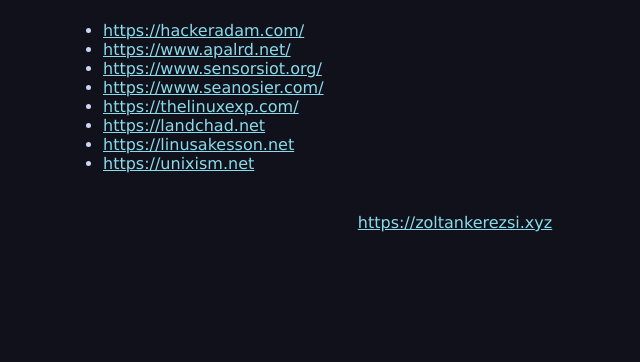
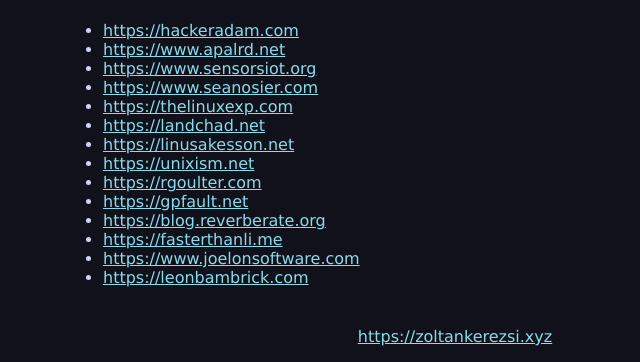
Before and after one commit to kerezsiz42/zoltankerezsi.xyz, a plain HTML site: page index.html in a window 1280 px wide. Shown: the part 519-881 px from the top of the page, without its empty margins (185-825 px from the left). Before the commit the page ends 800 px from the top, so only its background shows below. Drawn offline with Linux system fonts and the light colour scheme.

Commit message:
add more blog links

```diff
--- a/index.html
+++ b/index.html
@@ -27,16 +27,34 @@ href="/markdown-feature-test.html">Markdown feature test</a></li>
 </ul>
 <h1 id="interesting-blogs-i-follow">Interesting blogs I follow</h1>
 <ul>
-<li><a href="https://hackeradam.com/">https://hackeradam.com/</a></li>
-<li><a href="https://www.apalrd.net/">https://www.apalrd.net/</a></li>
-<li><a
-href="https://www.sensorsiot.org/">https://www.sensorsiot.org/</a></li>
-<li><a
-href="https://www.seanosier.com/">https://www.seanosier.com/</a></li>
-<li><a href="https://thelinuxexp.com/">https://thelinuxexp.com/</a></li>
-<li><a href="https://landchad.net">https://landchad.net</a></li>
-<li><a href="https://linusakesson.net">https://linusakesson.net</a></li>
-<li><a href="https://unixism.net">https://unixism.net</a></li>
+<li><a href="https://hackeradam.com"
+class="uri">https://hackeradam.com</a></li>
+<li><a href="https://www.apalrd.net"
+class="uri">https://www.apalrd.net</a></li>
+<li><a href="https://www.sensorsiot.org"
+class="uri">https://www.sensorsiot.org</a></li>
+<li><a href="https://www.seanosier.com"
+class="uri">https://www.seanosier.com</a></li>
+<li><a href="https://thelinuxexp.com"
+class="uri">https://thelinuxexp.com</a></li>
+<li><a href="https://landchad.net"
+class="uri">https://landchad.net</a></li>
+<li><a href="https://linusakesson.net"
+class="uri">https://linusakesson.net</a></li>
+<li><a href="https://unixism.net"
+class="uri">https://unixism.net</a></li>
+<li><a href="https://rgoulter.com"
+class="uri">https://rgoulter.com</a></li>
+<li><a href="https://gpfault.net"
+class="uri">https://gpfault.net</a></li>
+<li><a href="https://blog.reverberate.org"
+class="uri">https://blog.reverberate.org</a></li>
+<li><a href="https://fasterthanli.me"
+class="uri">https://fasterthanli.me</a></li>
+<li><a href="https://www.joelonsoftware.com"
+class="uri">https://www.joelonsoftware.com</a></li>
+<li><a href="https://leonbambrick.com"
+class="uri">https://leonbambrick.com</a></li>
 </ul></main>
     <footer>
       <a href="/">https://zoltankerezsi.xyz</a>
```
Also changed, not shown: notes.html (+7 -0 lines), 2 other files.
